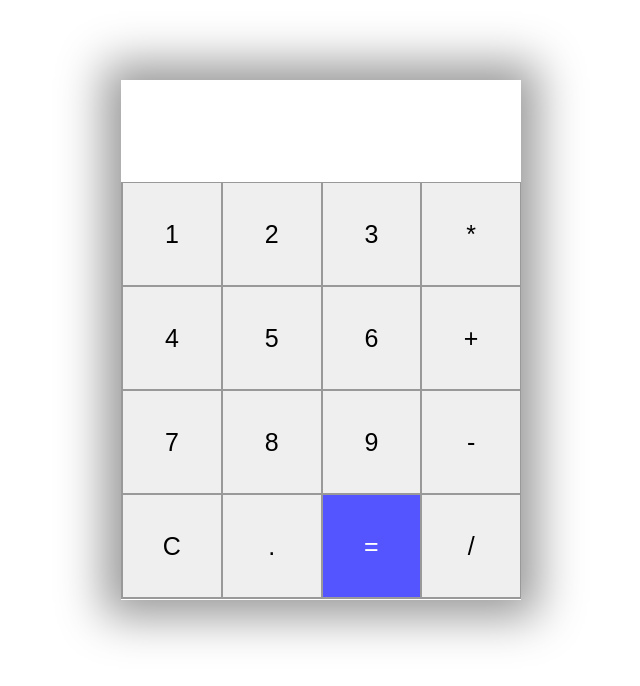
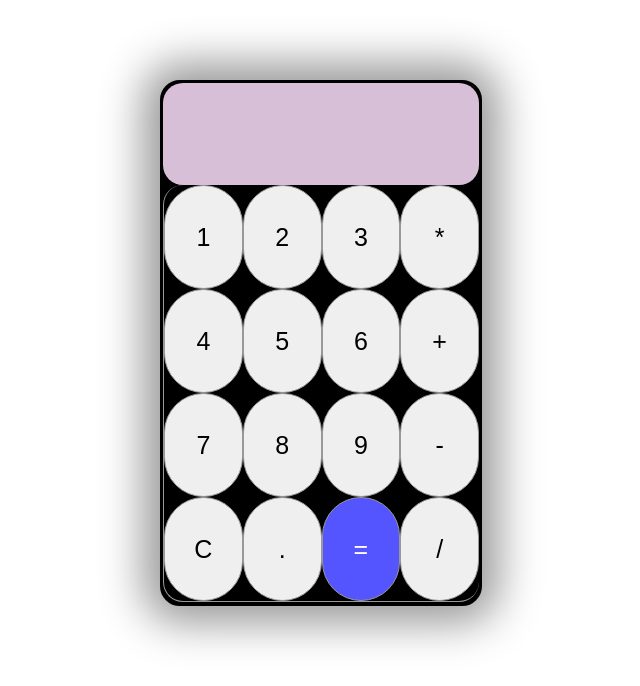
Before and after one commit to StanTheMan7/Exo_Calculator_Stanislav_Gkraour_DOM, a website with bundled scripts: page index.html in a window 1280 px wide. Shown: the whole page, without its empty margins (319-959 px from the left). Built offline with nearby package versions, Linux system fonts and the light colour scheme.

Commit message:
derniere changement de style

```diff
--- a/public/css/style.css
+++ b/public/css/style.css
@@ -1,7 +1,9 @@
 .divContainer {
-    background-color: white;
+    background-color: black;
     height: 520px;
-    max-width: 400px;
+    width: 25%;
+    border: black solid ;
+    border-radius: 20px;
     margin: 10vh auto 0 auto;
     box-shadow:  0px 0px 43px 17px rgba(153,153,153,1);
 }
@@ -11,8 +13,11 @@
     line-height: 70px;
     padding:  16px 8px;
     font-size: 25px;
+    background-color: thistle;
+    border-radius: 20px;
 }
 .divBtns{
+    border-radius: 20px;
     display:  grid;
     border-bottom:  1px solid #999;
     border-left: 1px solid #999 ;
@@ -32,13 +37,14 @@
     text-align: center;
     font-size: 25px;
     cursor: pointer;
+    border-radius: 50px;
 }
 #equal{
     background-color: #5555ff;
     color: white;
 }
 .mesBoutons:hover{
-    background-color: #323330;
+    background-color:thistle;
     color: white;
     transition: 0.5s ease-in-out;
 }
```
